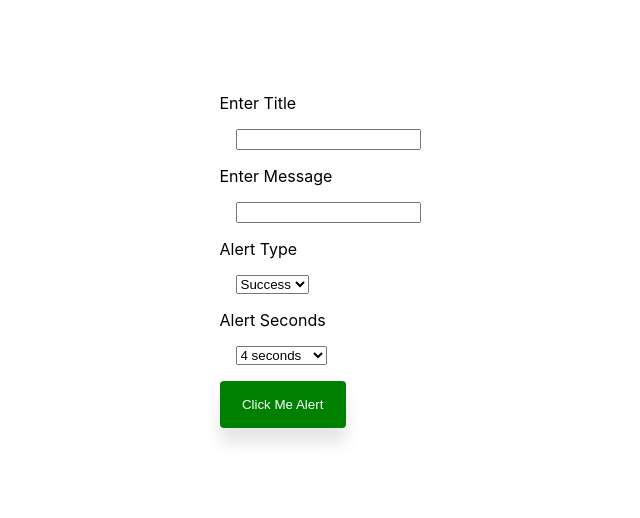
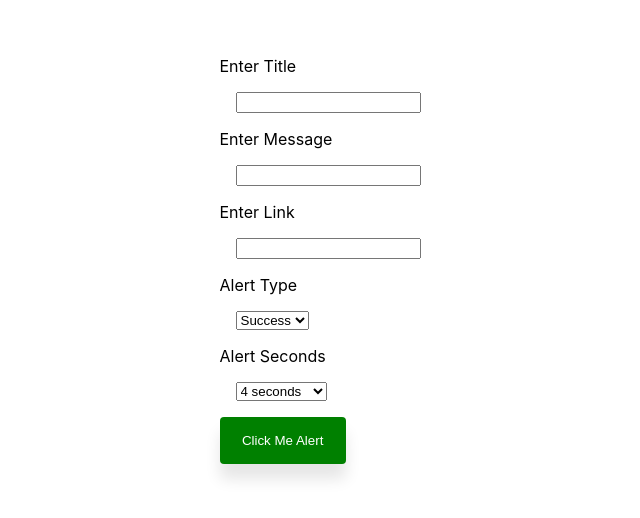
Before and after one commit to konyan/my-alert, a React (Create React App) app: page / in a window 1280 px wide. Shown: the part 132-650 px from the top of the page, without its empty margins (312-952 px from the left). Built offline with nearby package versions, Linux system fonts and the light colour scheme.

Commit message:
add link in alert

```diff
--- a/src/App.css
+++ b/src/App.css
@@ -59,6 +59,15 @@
   margin: 0.4rem 0;
 }
 
+.alert-item span {
+  color: blue;
+  font-weight: 800;
+  text-decoration: underline;
+  margin-bottom: 1rem;
+  margin-left: 0.5rem;
+  display: block;
+}
+
 .alert-item .bar {
   height: 0.3rem;
 }
--- a/src/components/alert/Alert.js
+++ b/src/components/alert/Alert.js
@@ -58,6 +58,7 @@ const Alert = (props) => {
       </span>
       <h3>{props.title || 'default title'}</h3>
       <p>{props.message || 'default message'}</p>
+      {props.link && <span>{props.link}</span>}
       <div className='bar' style={{ width: `${width}%` }}></div>
     </div>
   );
--- a/src/components/button/button.js
+++ b/src/components/button/button.js
@@ -44,6 +44,14 @@ const Button = () => {
         className='input'
         onChange={setFormData}
       />
+      <label htmlFor='link'>Enter Link</label>
+      <input
+        type='text'
+        value={formData.link || ''}
+        name='link'
+        className='input'
+        onChange={setFormData}
+      />
       <label htmlFor='type'>Alert Type</label>
       <br />
       <select
```
